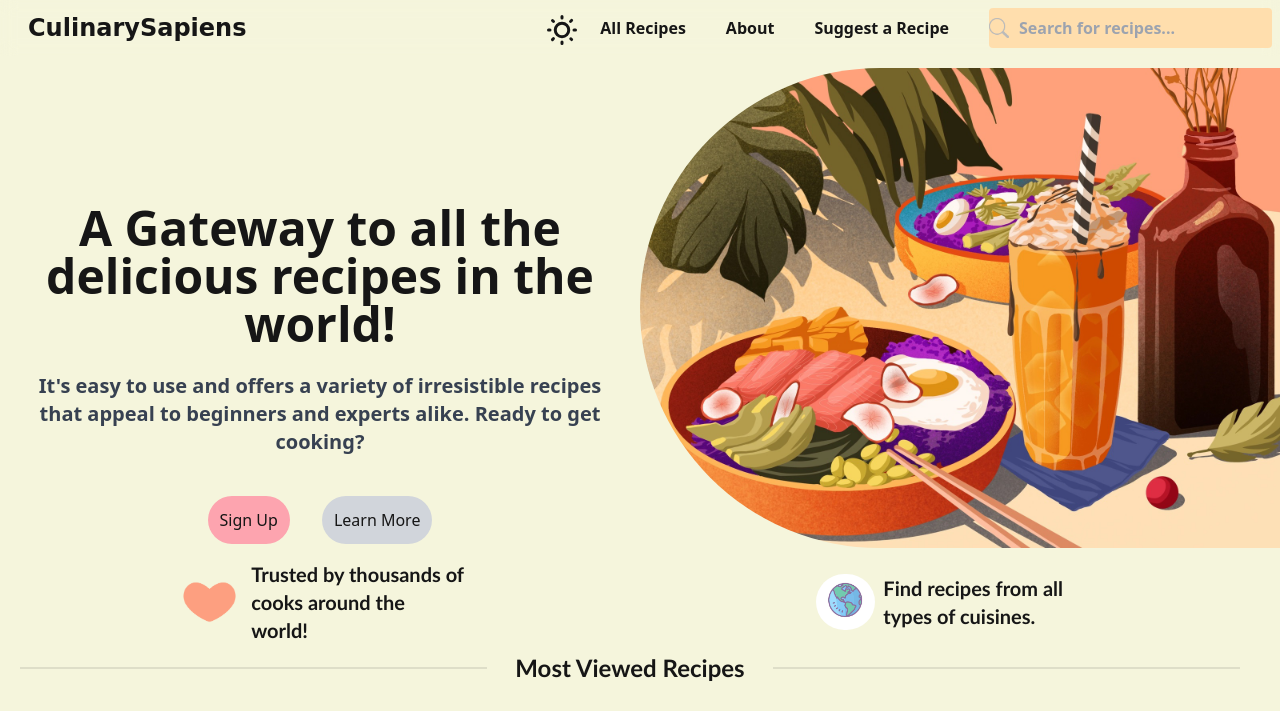
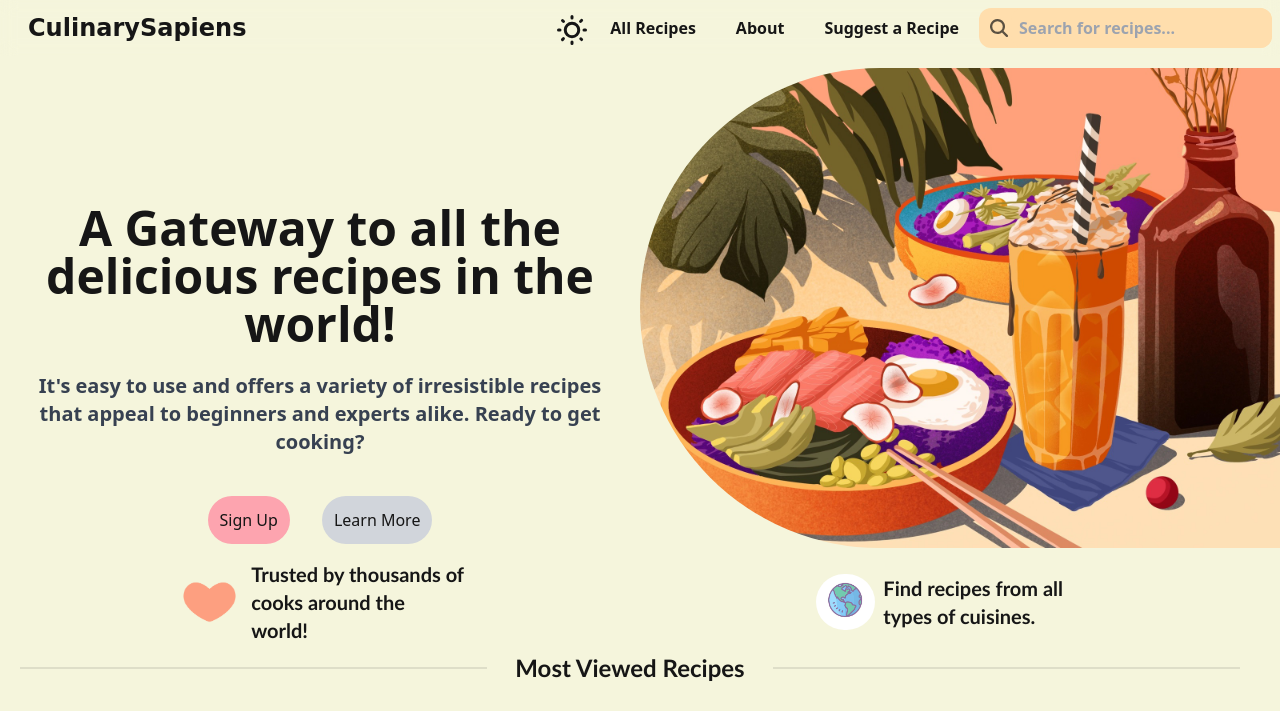
Before and after one commit to Evilstein-debug/Recipe-Finder, a website: page index.html in a window 1280 px wide. Shown: the top 711 px of the page. Drawn offline with Linux system fonts and the light colour scheme; a web font is replaced by a local one.

Commit message:
fixed search bar

```diff
--- a/index.html
+++ b/index.html
@@ -34,9 +34,19 @@
             <button class="hover:bg-[#DEB887] hover:rounded-3xl px-5 dark:text-white">All Recipes</button>
             <button class="hover:bg-[#DEB887] hover:rounded-3xl px-5 dark:text-white">About</button>
             <button class="hover:bg-[#DEB887] hover:rounded-3xl px-5 dark:text-white">Suggest a Recipe</button>
-            <form class="pl-5 mr-2">
-                <input type="text" placeholder="Search for recipes..." class="p-2 bg-[#FFDEAD] rounded input-with-icon dark:bg-yellow-800">
-            </form>
+            <label class="pl-2 mr-2 flex items-center bg-[#FFDEAD] dark:bg-yellow-800 rounded-xl sm:mt-0 mt-1">
+                <svg
+                xmlns="http://www.w3.org/2000/svg"
+                viewBox="0 0 16 16"
+                fill="currentColor"
+                class="h-6 w-6 opacity-70 dark:invert">
+                <path
+                  fill-rule="evenodd"
+                  d="M9.965 11.026a5 5 0 1 1 1.06-1.06l2.755 2.754a.75.75 0 1 1-1.06 1.06l-2.755-2.754ZM10.5 7a3.5 3.5 0 1 1-7 0 3.5 3.5 0 0 1 7 0Z"
+                  clip-rule="evenodd" />
+                </svg>
+              <input type="text" placeholder="Search for recipes..." class="p-2 bg-[#FFDEAD] dark:bg-yellow-800 rounded-xl"/>
+            </label>
         </nav>
         <main class="sm:grid grid-cols-2">
             <div class="flex-col items-center">
```
Also changed, not shown: signup.html (+13 -3 lines), src/output.css.
